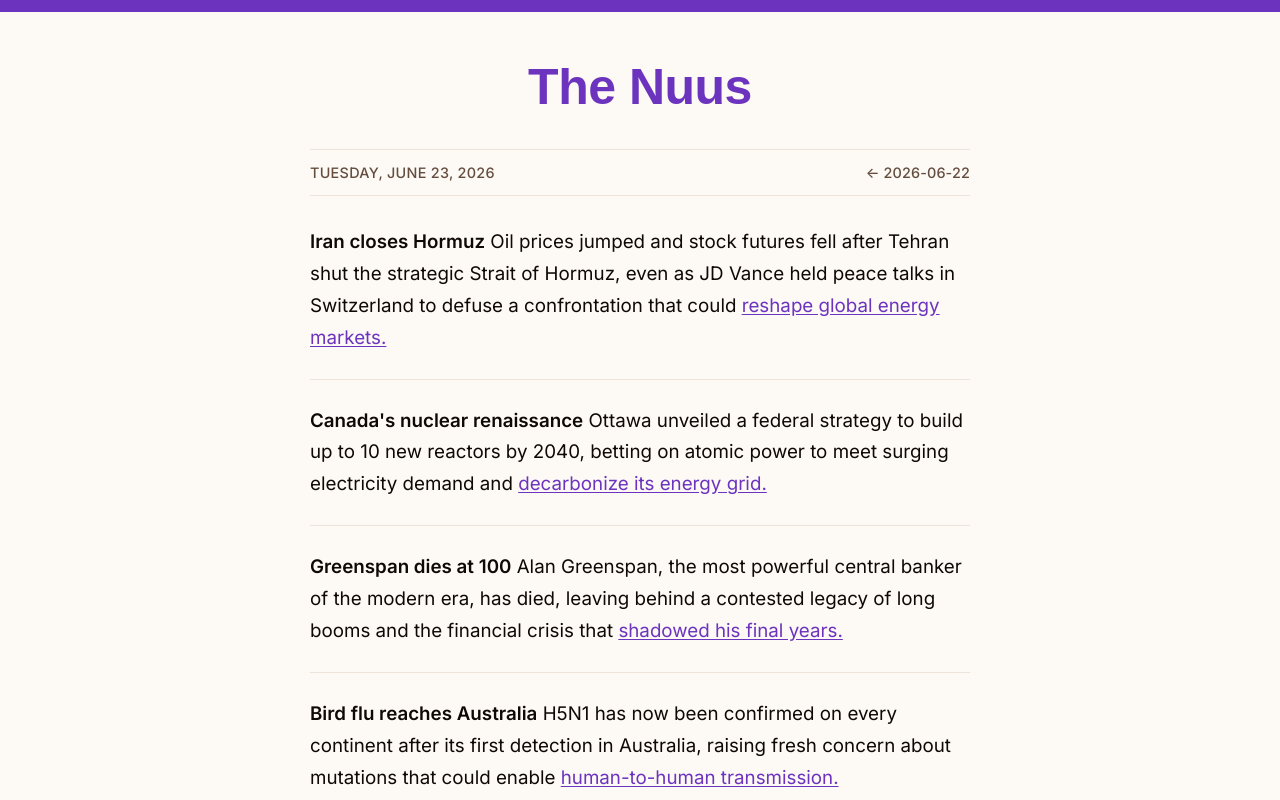
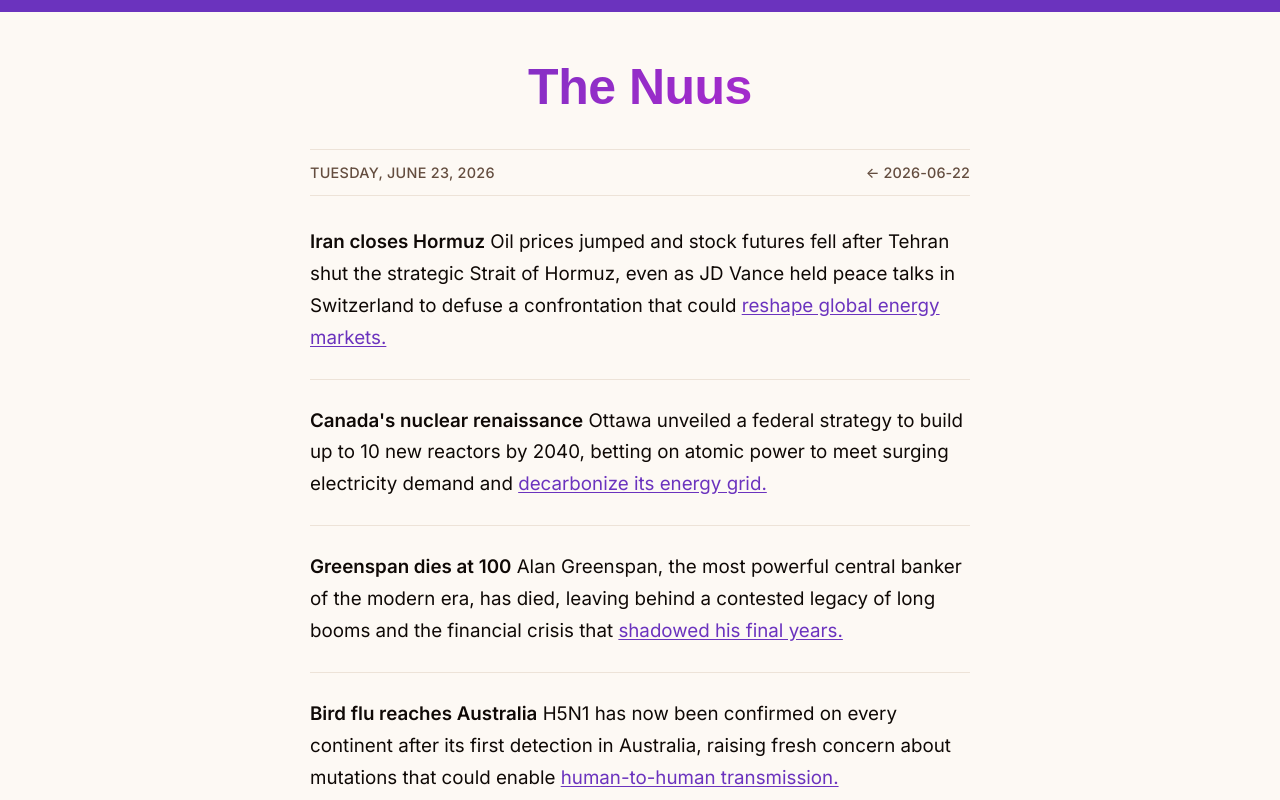
Before and after one commit to azeemazeez/news, a website: page public/index.html in a window 1280 px wide. Shown: the top 800 px of the page. Drawn offline with Linux system fonts and the light colour scheme; a web font is replaced by a local one.

Commit message:
Add purple-to-magenta gradient on site title

```diff
--- a/public/styles.css
+++ b/public/styles.css
@@ -67,11 +67,14 @@ a.site-name {
   font-size: 2.5rem;
   font-weight: 900;
   letter-spacing: -0.01em;
-  color: var(--link);
   cursor: pointer;
   font-family: 'Cal Sans', sans-serif;
   text-align: center;
   width: 100%;
+  background: linear-gradient(135deg, #6b33be 0%, #c026d3 100%);
+  -webkit-background-clip: text;
+  -webkit-text-fill-color: transparent;
+  background-clip: text;
 }
 
 .tagline {
```
